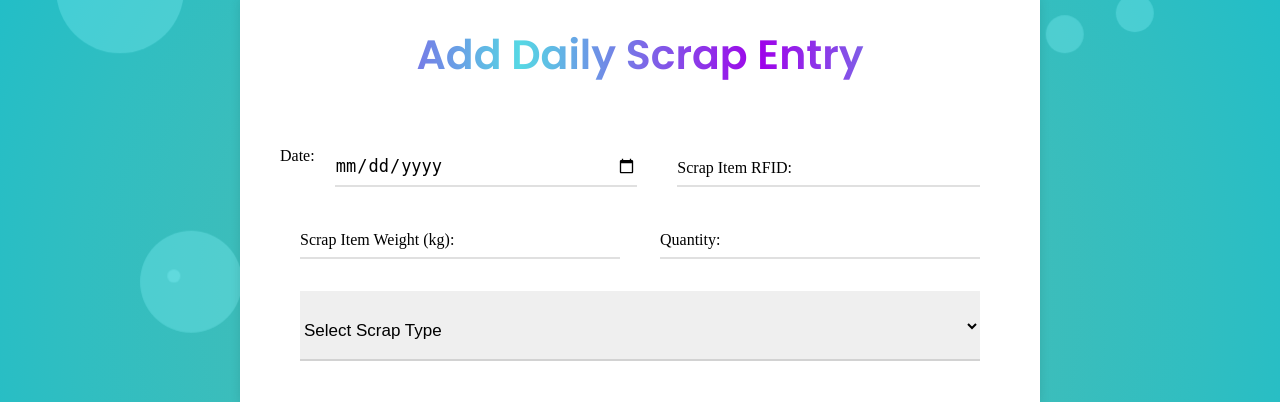
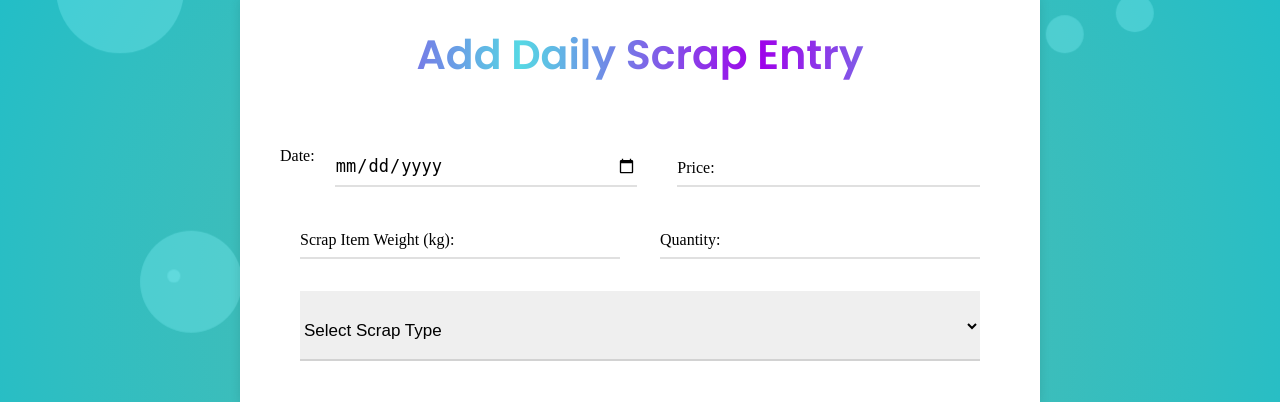
Before and after one commit to gemrey13/TPS-IM, a Django app: page /add_daily_scrap_entry/ in a window 1280 px wide. Shown: the part 99-501 px from the top of the page. Run offline with Django 4.2, Linux system fonts and the light colour scheme; a user stored in the database is signed in; data comes from the database, SQL or seed files in the repository; both versions use the stored data as it was after the commit.

Commit message:
Changes in foprm daily entry

```diff
--- a/system/app1/models.py
+++ b/system/app1/models.py
@@ -10,12 +10,13 @@ class ScrapType(models.Model):
         return self.name
 
 class ScrapItem(models.Model):
-    RFID = models.CharField(max_length=100, unique=True)
+    RFID = models.CharField(max_length=100, blank=True, default='sample')
     weight = models.DecimalField(max_digits=10, decimal_places=2)
     scrap_type = models.ForeignKey(ScrapType, on_delete=models.CASCADE)
+    price = models.DecimalField(max_digits=10, decimal_places=2)
 
     def __str__(self):
-        return f"RFID: {self.RFID}, Type: {self.scrap_type}, Weight: {self.weight} kg"
+        return f"RFID: {self.RFID}, Type: {self.scrap_type}, Weight: {self.weight} kg, Price: {self.price}"
 
 class Customer(models.Model):
     name = models.CharField(max_length=100)
--- a/system/app1/templates/add_daily_scrap_entry.html
+++ b/system/app1/templates/add_daily_scrap_entry.html
@@ -15,9 +15,9 @@
                 <div class="underline"></div>
             </div>
             <div class="input-data">
-                <input type="text" name="scrap_item_rfid" required>
+                <input type="number" name="price" required>
                 <div class="underline"></div>
-                <label for="scrap_item_rfid">Scrap Item RFID:</label>
+                <label for="price">Price:</label>
             </div>
         </div>
         <div class="form-row">
--- a/system/app1/views.py
+++ b/system/app1/views.py
@@ -21,32 +21,25 @@ def generate_pdf_report(request):
     response = HttpResponse(content_type='application/pdf')
     response['Content-Disposition'] = 'attachment; filename="scrap_report.pdf"'
 
-    # Create a SimpleDocTemplate for the PDF
     pdf = SimpleDocTemplate(response, pagesize=letter)
 
-    # Retrieve data for daily dates and associated scrap items
     daily_scrap_entries = DailyScrapEntry.objects.all()
 
-    # Create a list to store table data
     table_data = [
-        ['Date', 'RFID', 'Type', 'Weight (kg)', 'Quantity'],  # Header row
+        ['Date', 'price', 'Type', 'Weight (kg)', 'Quantity'],  # Header row
     ]
 
-    # Add the data to the table
     for entry in daily_scrap_entries:
-        # Add the date to the table without background color
         table_data.append([str(entry.date), '', '', '', ''])
 
-        # Fetch associated scrap items for the current daily entry
         scrap_entries = ScrapEntryDetail.objects.filter(daily_scrap_entry=entry)
         for scrap_entry in scrap_entries:
             # Add scrap item data to the table
-            table_data.append(['', str(scrap_entry.scrap_item.RFID),
+            table_data.append(['', str(scrap_entry.scrap_item.price),
                                str(scrap_entry.scrap_item.scrap_type),
                                str(scrap_entry.scrap_item.weight),
                                str(scrap_entry.quantity)])
 
-    # Define the style for the table
     table_style = TableStyle([
         ('BACKGROUND', (0, 0), (-1, 0), 'gray'),  # Header row background color
         ('TEXTCOLOR', (0, 0), (-1, 0), 'white'),  # Header row text color
@@ -87,16 +80,16 @@ def add_daily_scrap_entry(request):
         except DailyScrapEntry.DoesNotExist:
             daily_scrap_entry = DailyScrapEntry.objects.create(date=date)
 
-        rfid_list = request.POST.getlist('scrap_item_rfid')
+        price_list = request.POST.getlist('price')
         weight_list = request.POST.getlist('scrap_item_weight')
         scrap_type_list = request.POST.getlist('scrap_item_type')
         quantity_list = request.POST.getlist('scrap_item_quantity')
 
-        for rfid, weight, scrap_type_name, quantity in zip(rfid_list, weight_list, scrap_type_list, quantity_list):
-            if rfid and weight and scrap_type_name and quantity:
+        for price, weight, scrap_type_name, quantity in zip(price_list, weight_list, scrap_type_list, quantity_list):
+            if price and weight and scrap_type_name and quantity:
                 scrap_type, _ = ScrapType.objects.get_or_create(name=scrap_type_name)
                 scrap_item, _ = ScrapItem.objects.get_or_create(
-                    RFID=rfid,
+                    price=price,
                     defaults={
                         'weight': weight,
                         'scrap_type': scrap_type,
```
Also changed, not shown: system/app1/migrations/0004_scrapitem_price.py (added), system/db.sqlite3.
